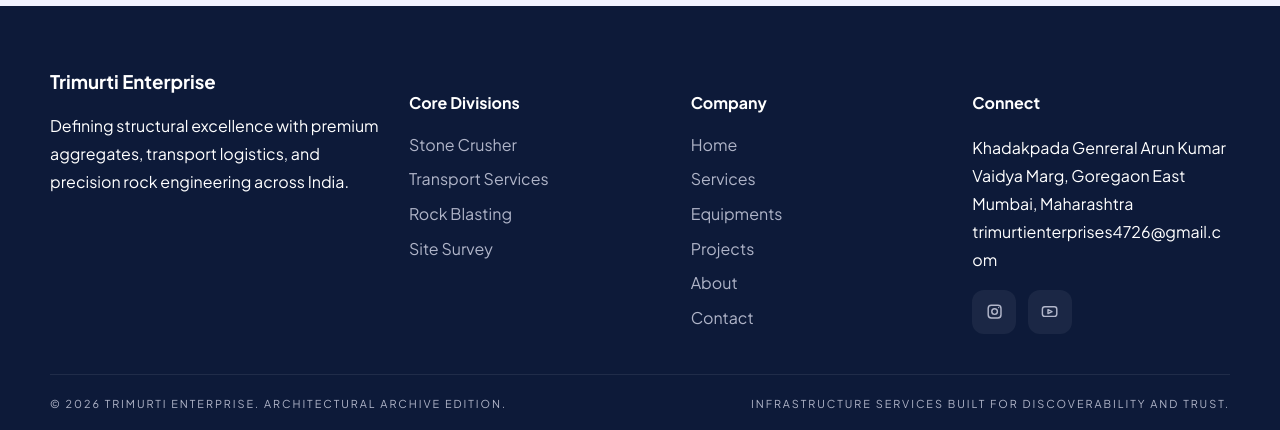
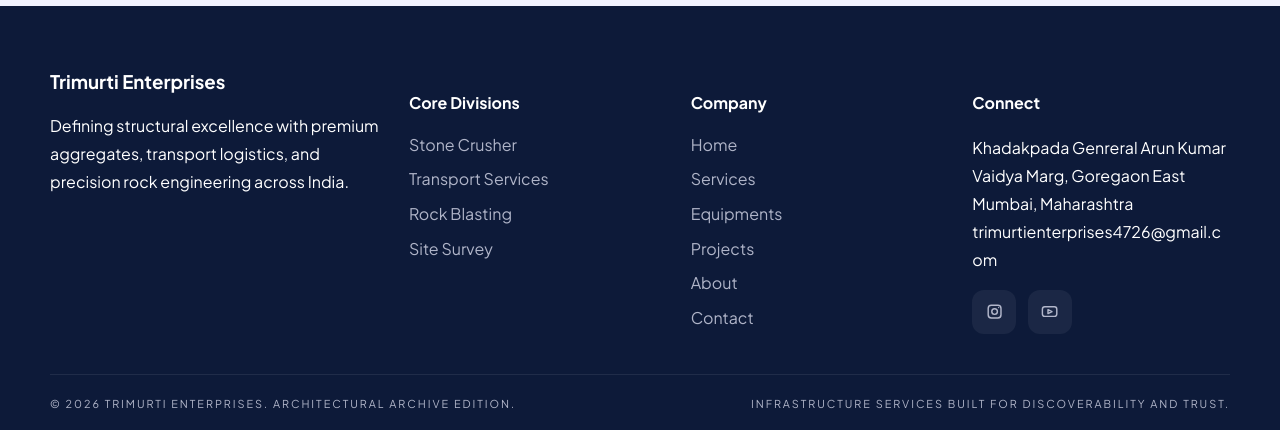
Before and after one commit to rohitchavan9372-jpg/Trimurati-Enterprises, a Next.js app: page /contact in a window 1280 px wide. Shown: the part 1855-2285 px from the top of the page. Built offline with nearby package versions, Linux system fonts and the light colour scheme.

Commit message:
changed the name

```diff
--- a/app/api/contact/route.js
+++ b/app/api/contact/route.js
@@ -63,7 +63,7 @@ export async function POST(request) {
   }
 
   const toEmail = process.env.CONTACT_TO_EMAIL || process.env.OWNER_EMAIL || siteConfig.email;
-  const fromEmail = process.env.RESEND_FROM_EMAIL || "Trimurti Enterprise <onboarding@resend.dev>";
+  const fromEmail = process.env.RESEND_FROM_EMAIL || "Trimurti Enterprises <onboarding@resend.dev>";
 
   const subject = `New Enquiry: ${service}`;
 
--- a/app/contact/page.js
+++ b/app/contact/page.js
@@ -9,7 +9,7 @@ import { contactStats, siteConfig } from "@/data/site";
 
 export const metadata = {
   title: "Contact",
-  description: "Contact Trimurti Enterprise for stone crusher supply, transport logistics, hard rock blasting, and infrastructure consultation."
+  description: "Contact Trimurti Enterprises for stone crusher supply, transport logistics, hard rock blasting, and infrastructure consultation."
 };
 
 export default function ContactPage() {
@@ -32,7 +32,7 @@ export default function ContactPage() {
   const schema = {
     "@context": "https://schema.org",
     "@type": "ContactPage",
-    name: "Contact Trimurti Enterprise",
+    name: "Contact Trimurti Enterprises",
     url: `${siteConfig.url}/contact`
   };
 
@@ -100,7 +100,7 @@ export default function ContactPage() {
               <StaggerItem>
                 <div className="map-card">
                   <iframe
-                    title="Trimurti Enterprise Location"
+                    title="Trimurti Enterprises Location"
                     src="https://www.google.com/maps?q=19.174911,72.876675&output=embed"
                     width="100%"
                     height="320"
--- a/app/equipments/page.js
+++ b/app/equipments/page.js
@@ -11,7 +11,7 @@ const equipmentsHero = "/images/services/home.jpeg";
 
 export const metadata = {
   title: "Equipments",
-  description: "Explore Trimurti Enterprise equipment capabilities across excavation, crushing, transport, and rock support operations."
+  description: "Explore Trimurti Enterprises equipment capabilities across excavation, crushing, transport, and rock support operations."
 };
 
 export default function EquipmentsPage() {
@@ -36,7 +36,7 @@ export default function EquipmentsPage() {
   const schema = {
     "@context": "https://schema.org",
     "@type": "CollectionPage",
-    name: "Trimurti Enterprise Equipments",
+    name: "Trimurti Enterprises Equipments",
     url: `${siteConfig.url}/equipments`
   };
 
--- a/app/manifest.js
+++ b/app/manifest.js
@@ -2,7 +2,7 @@ export const dynamic = "force-static";
 
 export default function manifest() {
   return {
-    name: "Trimurti Enterprise",
+    name: "Trimurti Enterprises",
     short_name: "Trimurti",
     description: "Infrastructure services, blasting expertise, transport logistics, and aggregate supply.",
     start_url: "/",
--- a/app/projects/page.js
+++ b/app/projects/page.js
@@ -9,7 +9,7 @@ const projectsHero = "/images/services/abouttop.jpeg";
 
 export const metadata = {
   title: "Projects",
-  description: "View Trimurti Enterprise project categories across urban excavation, aggregate supply, and heavy logistics execution."
+  description: "View Trimurti Enterprises project categories across urban excavation, aggregate supply, and heavy logistics execution."
 };
 
 export default function ProjectsPage() {
@@ -28,7 +28,7 @@ export default function ProjectsPage() {
   const schema = {
     "@context": "https://schema.org",
     "@type": "CollectionPage",
-    name: "Trimurti Enterprise Projects",
+    name: "Trimurti Enterprises Projects",
     url: `${siteConfig.url}/projects`
   };
 
--- a/app/services/page.js
+++ b/app/services/page.js
@@ -11,7 +11,7 @@ const servicesHero = "https://lh3.googleusercontent.com/aida-public/AB6AXuDWIm2s
 
 export const metadata = {
   title: "Services",
-  description: "Explore Trimurti Enterprise services including blasting, sawing, rock anchoring, shotcrete, stone crushing, and transport logistics."
+  description: "Explore Trimurti Enterprises services including blasting, sawing, rock anchoring, shotcrete, stone crushing, and transport logistics."
 };
 
 export default function ServicesPage() {
--- a/components/footer.js
+++ b/components/footer.js
@@ -13,7 +13,7 @@ export function Footer() {
       <div className="container">
         <div className="footer-grid">
           <div>
-            <h3>Trimurti Enterprise</h3>
+            <h3>Trimurti Enterprises</h3>
             <p>
               Defining structural excellence with premium aggregates, transport
               logistics, and precision rock engineering across India.
@@ -60,7 +60,7 @@ export function Footer() {
           </div>
         </div>
         <div className="footer-bottom">
-          <span>© 2026 Trimurti Enterprise. Architectural Archive Edition.</span>
+          <span>© 2026 Trimurti Enterprises. Architectural Archive Edition.</span>
           <span>Infrastructure services built for discoverability and trust.</span>
         </div>
       </div>
--- a/components/header.js
+++ b/components/header.js
@@ -261,7 +261,7 @@ export function Header() {
     <header className="topbar" ref={headerRef}>
       <div className="container topbar__inner">
         <Link href="/" className="brand" onClick={handleLinkClick}>
-          <Image src="/TE.png" alt="Trimurti Enterprise Logo" width={42} height={42} style={{ objectFit: "contain" }} priority />
+          <Image src="/TE.png" alt="Trimurti Enterprises Logo" width={42} height={42} style={{ objectFit: "contain" }} priority />
           Trimurti Enterprises
         </Link>
         <nav className="nav" aria-label="Primary">
--- a/data/site.js
+++ b/data/site.js
@@ -1,8 +1,8 @@
 export const siteConfig = {
-  name: "Trimurti Enterprise",
+  name: "Trimurti Enterprises",
   url: "https://trimurtienterprisespvt.com",
   description:
-    "Trimurti Enterprise delivers infrastructure materials, transport logistics, hard rock blasting, and civil execution support for large-scale industrial projects across India.",
+    "Trimurti Enterprises delivers infrastructure materials, transport logistics, hard rock blasting, and civil execution support for large-scale industrial projects across India.",
   phone: "+91 9082433849",
   email: "trimurtienterprises4726@gmail.com",
   whatsapp: "919137304245",
@@ -199,7 +199,7 @@ export const materialServicePages = [
     group: "Stone Crusher Division",
     description: "Engineered aggregate production with strict quality grading for infrastructure and construction projects.",
     metaTitle: "Stone Crusher in Mumbai | Aggregate & M.Sand Supply in Maharashtra",
-    metaDescription: "Trimurti Enterprise operates top-tier stone crushers in Mumbai, Maharashtra. We supply 20mm aggregate, M.Sand, and plaster sand for heavy infrastructure projects.",
+    metaDescription: "Trimurti Enterprises operates top-tier stone crushers in Mumbai, Maharashtra. We supply 20mm aggregate, M.Sand, and plaster sand for heavy infrastructure projects.",
     icon: "crusher",
     points: [
       "Consistent grading and size control",
@@ -409,7 +409,7 @@ export const services = [
     ],
     metaTitle: "Hard Rock Control Blasting Services in Mumbai & Maharashtra",
     metaDescription:
-      "Explore Trimurti Enterprise hard rock control blasting solutions for excavation, tunneling, quarry work, and sensitive urban projects in Mumbai and Maharashtra."
+      "Explore Trimurti Enterprises hard rock control blasting solutions for excavation, tunneling, quarry work, and sensitive urban projects in Mumbai and Maharashtra."
   },
   {
     slug: "hard-rock-diamond-saw-cutting",
```
Also changed, not shown: app/about/page.js (+4 -4 lines), app/page.js (+4 -4 lines), 2 other files (tests, documents, lock files or other folders).
